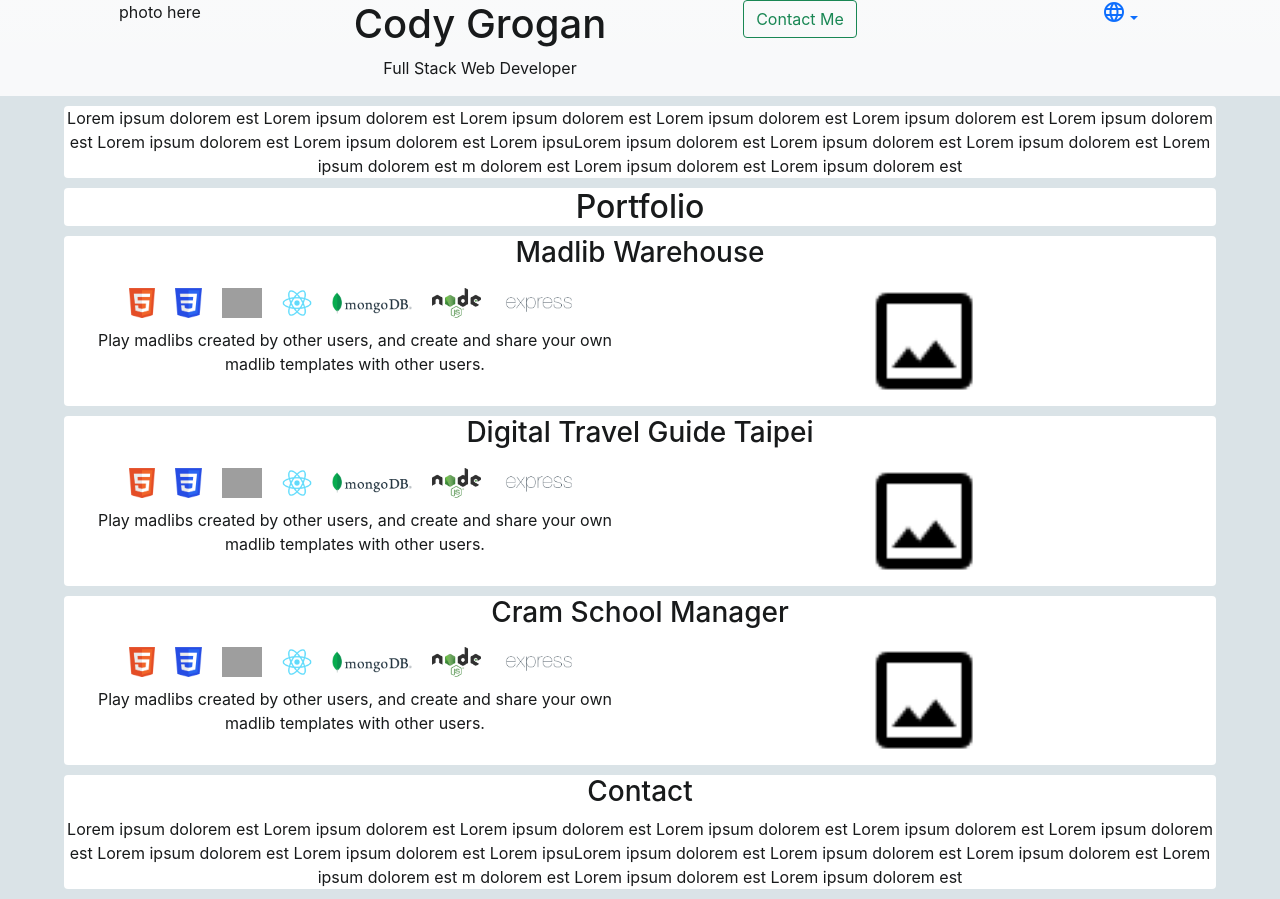
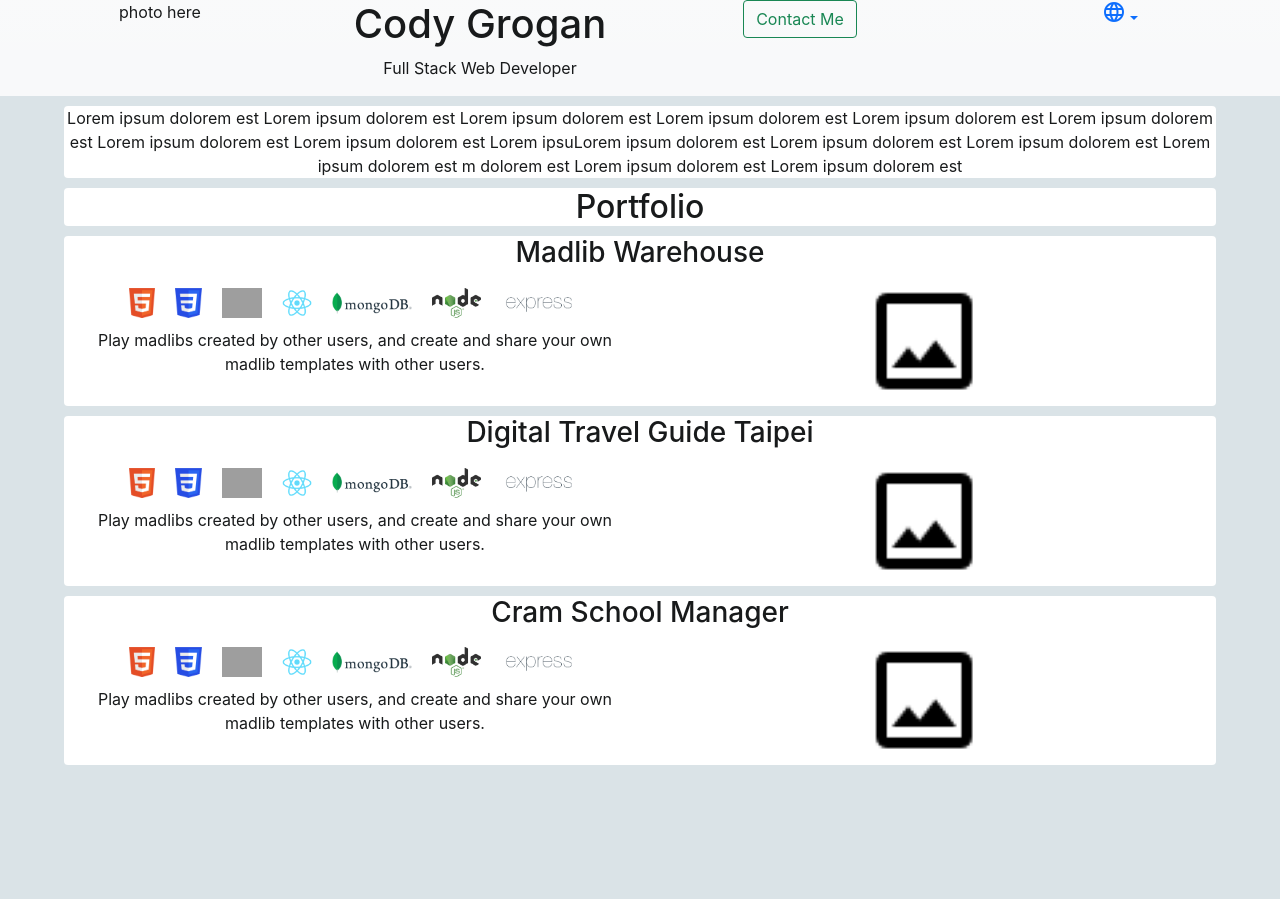
Before and after one commit to CodyGrogan/portfolio, a React (Create React App) app: page / in a window 1280 px wide. Built offline with nearby package versions, Linux system fonts and the light colour scheme; grey boxes are pictures that could not be loaded.

Commit message:
added fade effect

```diff
--- a/src/components/home.tsx
+++ b/src/components/home.tsx
@@ -212,7 +212,7 @@ function Home(props: any){
 </div>
 
 
-        <div className='homeElement'>
+        <div className='homeElement' data-aos='fade-right'>
           <h3>
             Contact
           </h3>
```
